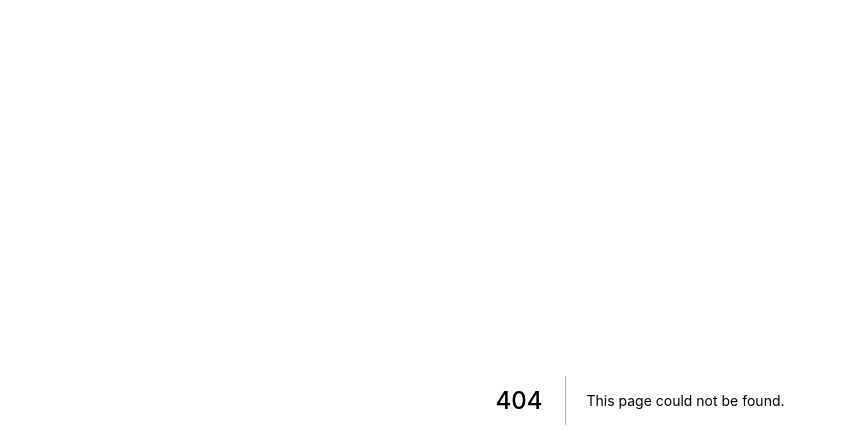
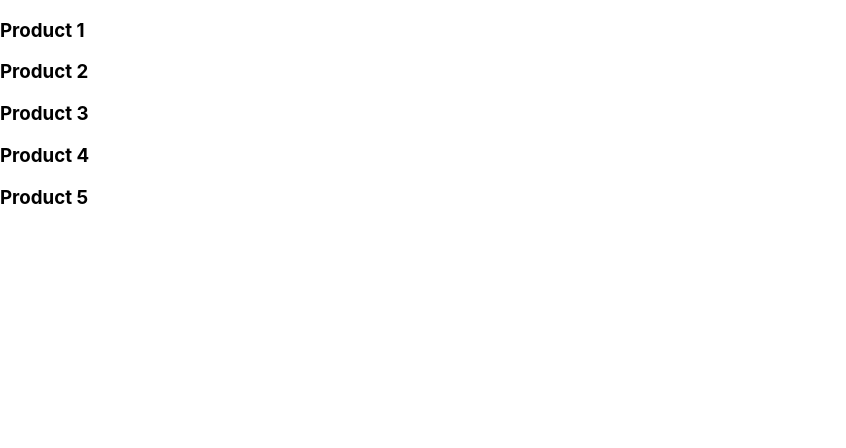
Before and after one commit to srwx/learning-nextjs, a Next.js app: page /products in a window 1280 px wide. Before the commit this address had no page. Shown: the top 448 px of the page, without its empty margins (0-846 px from the left). Built offline with nearby package versions, Linux system fonts and the light colour scheme.

Commit message:
Dynamic route
[...].js is dynamic route

e.g. create folder products
in products folder create [id].js
if url is localhost:3000/products/1 it render [id].js

in code, can get query string by using hook  "useRouter"

import { useRouter } from 'next/router'

```diff
--- /dev/null
+++ b/pages/products/index.js
@@ -0,0 +1,13 @@
+function ProductList() {
+  return (
+    <>
+      <h3>Product 1</h3>
+      <h3>Product 2</h3>
+      <h3>Product 3</h3>
+      <h3>Product 4</h3>
+      <h3>Product 5</h3>
+    </>
+  )
+}
+
+export default ProductList
--- /dev/null
+++ b/pages/products/sweater.js
@@ -0,0 +1,6 @@
+// Routing ใน next.js จะหาไฟล์ที่ specfic route มา render ก่อน ถ้าไม่มีถึงจะ render dynamic route ([id].js)
+function Sweater() {
+  return <h1>Sweater product</h1>
+}
+
+export default Sweater
```
Also changed, not shown: pages/products/[id].js (added, +9 -0 lines).
